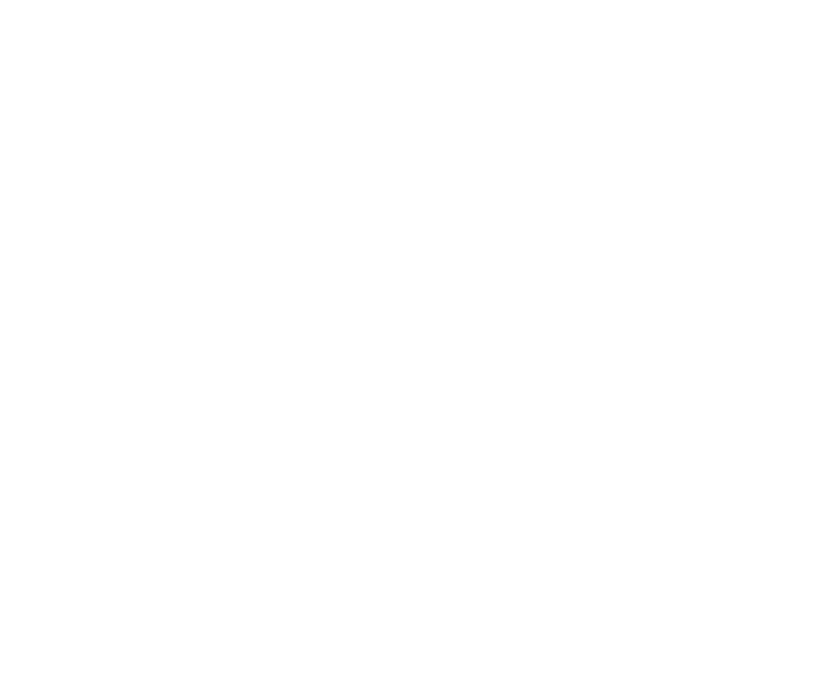
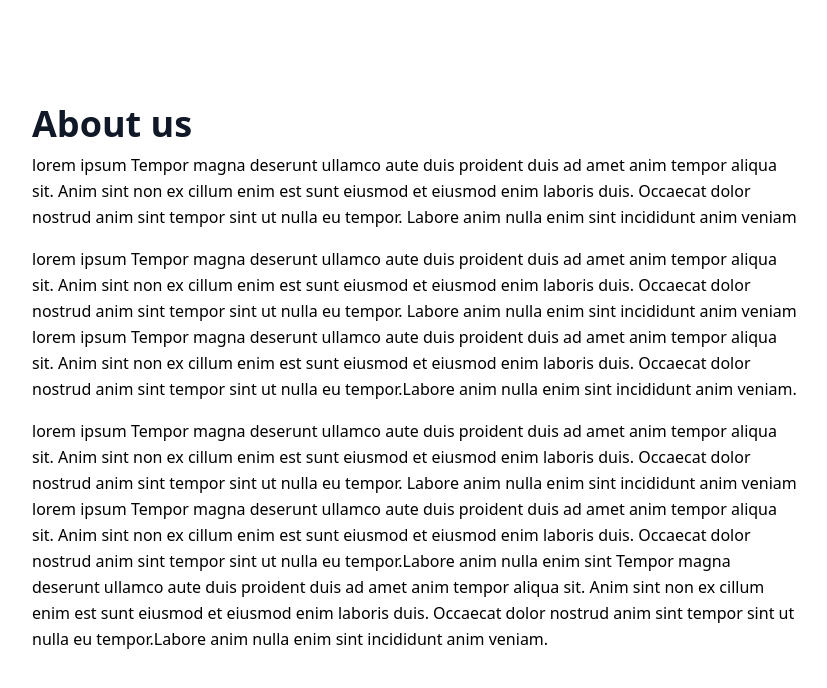
Before and after one commit to Eric-Durr/MERN-Stack-Blog, a React (Create React App) app in the folder blog/: page /about in a window 1280 px wide. Before the commit this address had no page. Shown: the top 688 px of the page, without its empty margins (224-1051 px from the left). Built offline with nearby package versions, Linux system fonts and the light colour scheme.

Commit message:
completed 2.6

```diff
--- a/blog/src/App.js
+++ b/blog/src/App.js
@@ -1,9 +1,16 @@
-import Home from "./pages/Home"
 import {
   BrowserRouter as Router,
   Routes,
   Route,
   } from "react-router-dom";
+
+// COMPONENTS
+
+import Home from "./pages/Home"
+import About from "./pages/About"
+import ArticlesList from "./pages/ArticlesList"
+import Article from "./pages/Article"
+
 
 function App() {
   return (
@@ -11,6 +18,9 @@ function App() {
       <div className="max-w-screen-md mx-auto pt-20">
         <Routes>
           <Route exact path="/" element={ <Home/> }/>
+          <Route exact path="/about" element={ <About/> }/>
+          <Route exact path="/articles-list" element={ <ArticlesList/> }/>
+          <Route exact path="/article" element={ <Article/> }/>
         </Routes>
       </div>
     </Router>
--- /dev/null
+++ b/blog/src/pages/About.js
@@ -0,0 +1,43 @@
+import React from 'react'
+
+const About = () => {
+  return (
+    <div className="mb-20">
+      <h1 className="sm:text-4xl text-2xl font-bold mt-6 mb-2 text-gray-900">
+        About us
+      </h1>
+      <p className="mx-auto leading-relaxed text-base mb-4">
+        lorem ipsum Tempor magna deserunt ullamco aute duis proident
+        duis ad amet anim tempor aliqua sit. Anim sint non ex cillum enim est sunt
+        eiusmod et eiusmod enim laboris duis. Occaecat dolor nostrud anim sint tempor
+        sint ut nulla eu tempor. Labore anim nulla enim sint incididunt anim veniam
+      </p>
+      <p className="mx-auto leading-relaxed text-base mb-4">
+        lorem ipsum Tempor magna deserunt ullamco aute duis proident
+        duis ad amet anim tempor aliqua sit. Anim sint non ex cillum enim est sunt
+        eiusmod et eiusmod enim laboris duis. Occaecat dolor nostrud anim sint tempor
+        sint ut nulla eu tempor. Labore anim nulla enim sint incididunt anim veniam lorem ipsum
+        Tempor magna deserunt ullamco aute duis proident duis ad amet anim tempor aliqua sit.
+        Anim sint non ex cillum enim est sunt eiusmod et eiusmod enim laboris duis. Occaecat
+        dolor nostrud anim sint tempor sint ut nulla eu tempor.Labore anim nulla enim sint
+        incididunt anim veniam.
+      </p>
+      <p className="mx-auto leading-relaxed text-base mb-4">
+        lorem ipsum Tempor magna deserunt ullamco aute duis proident
+        duis ad amet anim tempor aliqua sit. Anim sint non ex cillum enim est sunt
+        eiusmod et eiusmod enim laboris duis. Occaecat dolor nostrud anim sint tempor
+        sint ut nulla eu tempor. Labore anim nulla enim sint incididunt anim veniam lorem ipsum
+        Tempor magna deserunt ullamco aute duis proident duis ad amet anim tempor aliqua sit.
+        Anim sint non ex cillum enim est sunt eiusmod et eiusmod enim laboris duis. Occaecat
+        dolor nostrud anim sint tempor sint ut nulla eu tempor.Labore anim nulla enim sint
+        Tempor magna deserunt ullamco aute duis proident duis ad amet anim tempor aliqua sit.
+        Anim sint non ex cillum enim est sunt eiusmod et eiusmod enim laboris duis. Occaecat
+        dolor nostrud anim sint tempor sint ut nulla eu tempor.Labore anim nulla enim sint
+        incididunt anim veniam.
+
+      </p>
+    </div>
+  )
+}
+
+export default About
--- /dev/null
+++ b/blog/src/pages/Article.js
@@ -0,0 +1,13 @@
+import React from 'react'
+
+const Article = () => {
+  return (
+    <>
+      <h1 className="sm:text-4xl text-2xl font-bold mt-6 mb-2 text-gray-900">
+        This is a single Article
+      </h1>
+    </>
+  )
+}
+
+export default Article
--- /dev/null
+++ b/blog/src/pages/ArticlesList.js
@@ -0,0 +1,13 @@
+import React from 'react'
+
+const ArticlesList = () => {
+  return (
+    <>
+      <h1 className="sm:text-4xl text-2xl font-bold mt-6 mb-2 text-gray-900">
+        Articles
+      </h1>
+    </>
+  )
+}
+
+export default ArticlesList
```
